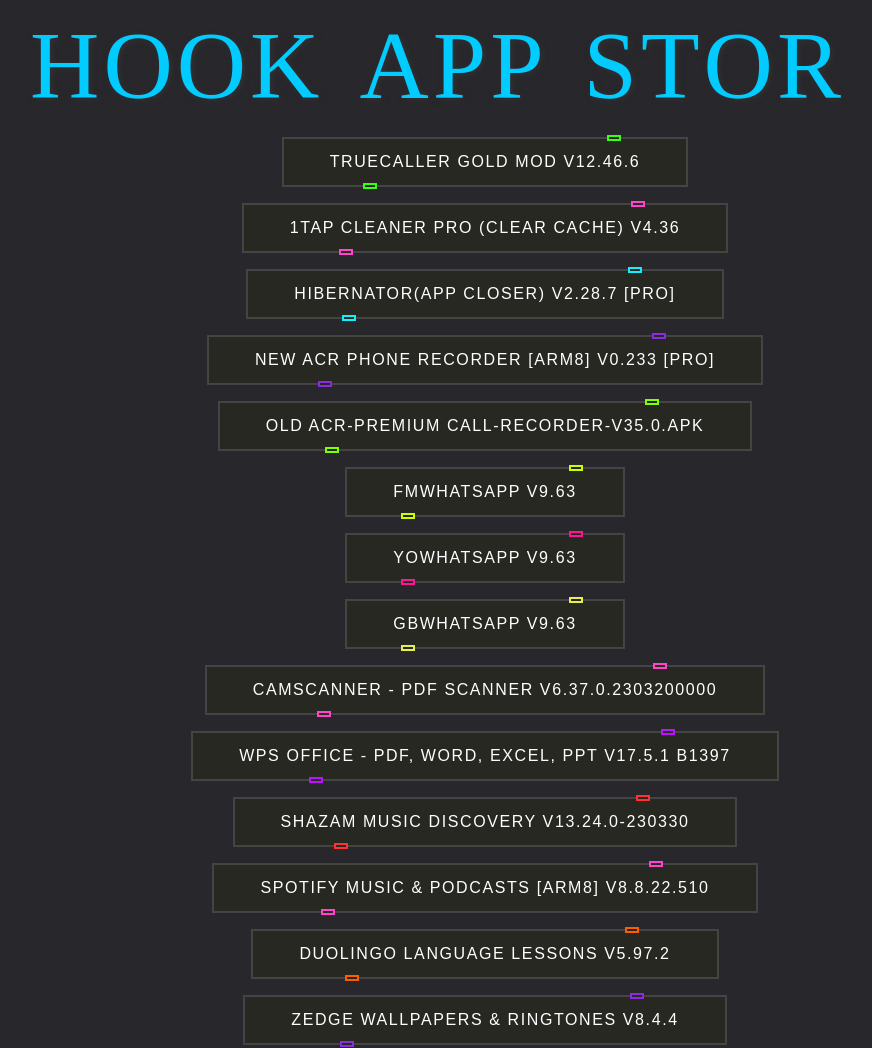
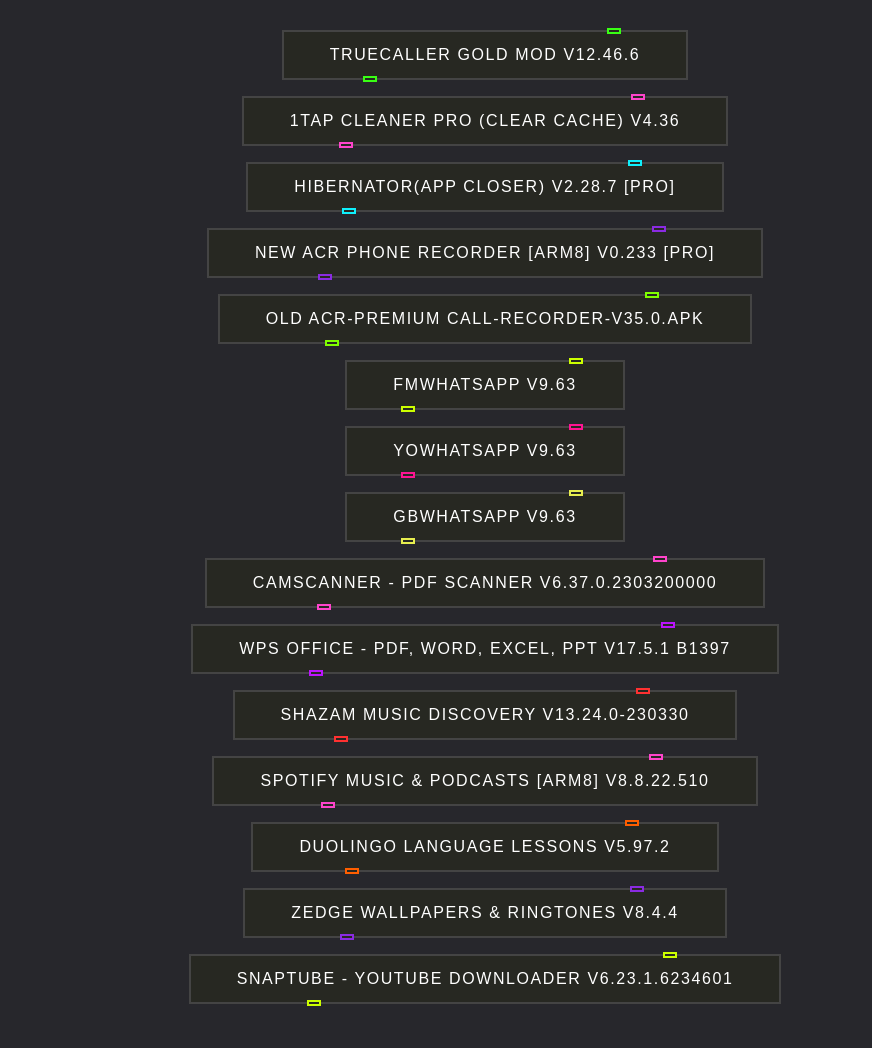
Before and after one commit to YouVanced/appsstore, a plain HTML site: page index.html in a window 1280 px wide. Shown: the top 1048 px of the page, without its empty margins (155-1027 px from the left). After the commit the page ends 1006 px from the top, so only its background shows below. Drawn offline with Linux system fonts and the light colour scheme.

Commit message:
Update index.html

```diff
--- a/index.html
+++ b/index.html
@@ -11,23 +11,6 @@
 
 
 
-
-
-<div class="rainbow-text">
-  <div class="title-text">
-    <span class="letters">H</span>
-    <span class="letters">O</span>
-    <span class="letters">O</span>
-    <span class="letters">K</span>&nbsp;&nbsp;&nbsp;&nbsp;&nbsp;&nbsp;&nbsp;&nbsp;&nbsp;
-    <span class="letters">A</span>
-    <span class="letters">P</span>
-    <span class="letters">P</span>&nbsp;&nbsp;&nbsp;&nbsp;&nbsp;&nbsp;&nbsp;&nbsp;&nbsp;
-	<span class="letters">S</span>
-    <span class="letters">T</span>
-    <span class="letters">O</span>
-    <span class="letters">R</span>
-  </div>
-</div>
   <link rel="stylesheet" href="style.css">
 </head>
 
```
